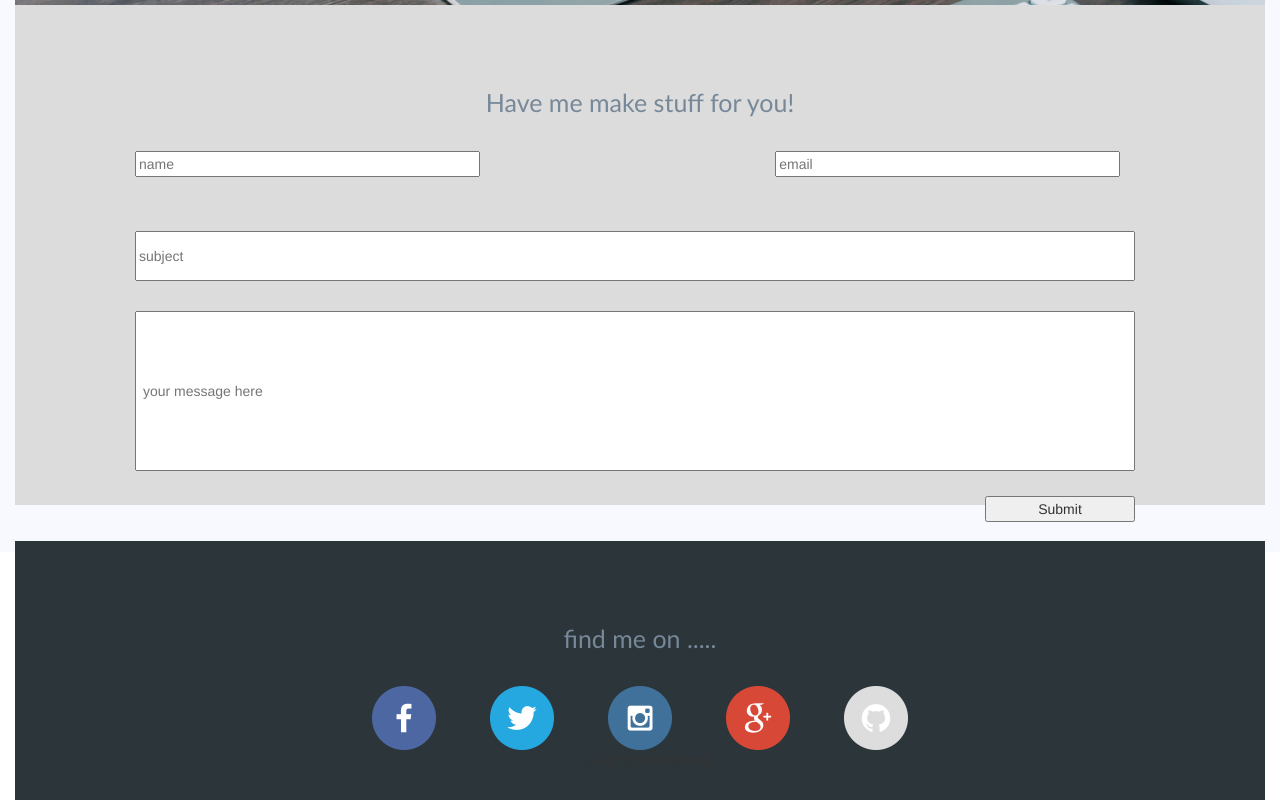
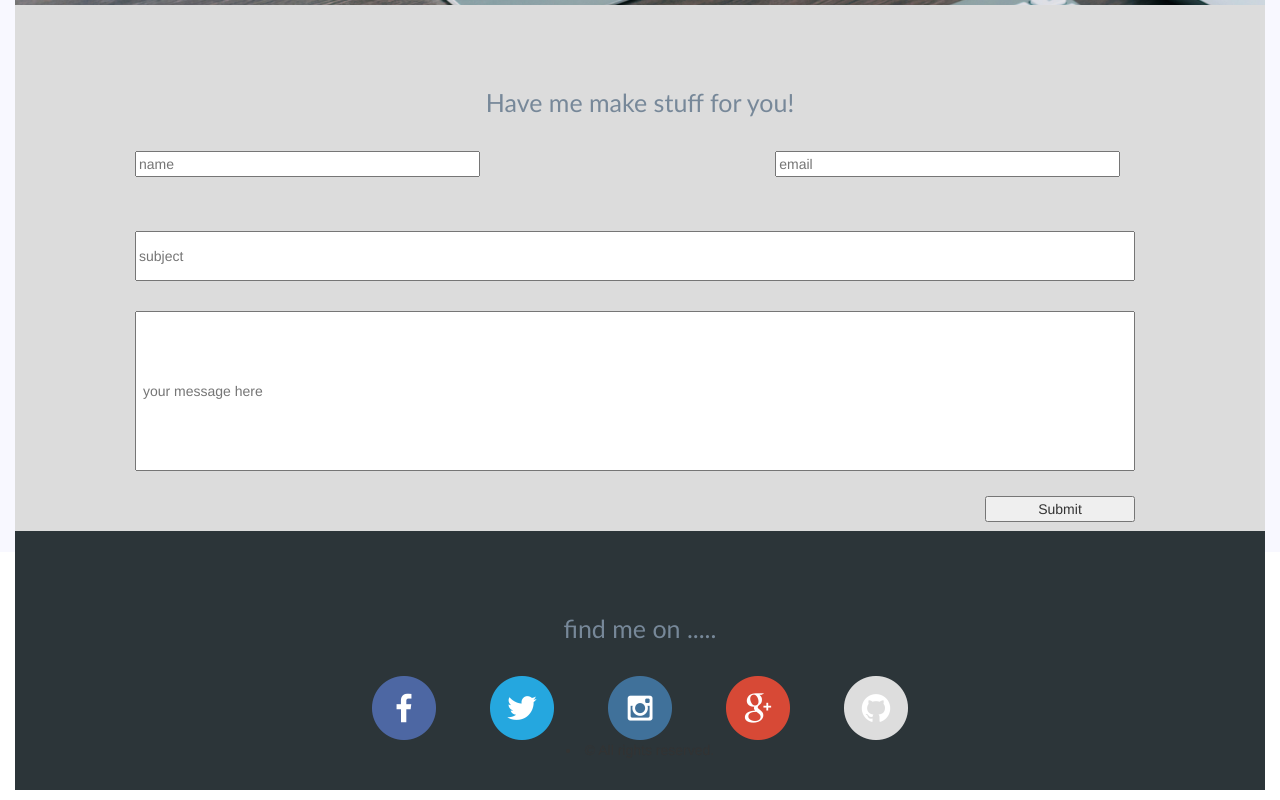
Before and after one commit to faith-muli/faith-muli.github.io, a plain HTML site: page index.html in a window 1280 px wide. Shown: the part 2395-3195 px from the top of the page. Drawn offline with Linux system fonts and the light colour scheme; a web font is replaced by a local one.

Commit message:
footer changes

```diff
--- a/style.css
+++ b/style.css
@@ -210,7 +210,7 @@ float:left; */
 }
 #cont4{
 	/*border: 2px solid black;*/
-	height: 500px;
+	height: 530px;
 	width: 100%;
 	background-color: gainsboro;
 
@@ -222,7 +222,7 @@ float:left; */
 	color: #778899;
 	font-family:"Trebuchet MS", Helvetica, sans-serif;
 	font-size: 25px;
-	padding-top:
+
 
 }
 #contacts{
@@ -282,7 +282,7 @@ float:left; */
 	.footer{
 		text-align:center;
 		padding-top: 80px;
-		margin-top: 70px;
+		margin-top: 60px;
 		background-color: #2C3539;
 		padding-bottom: 30px;
 	}
```
